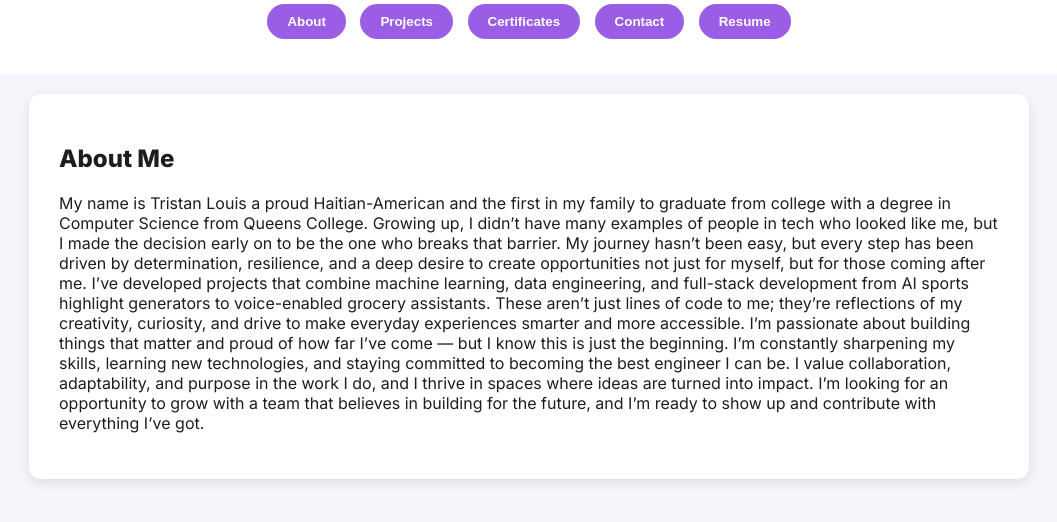
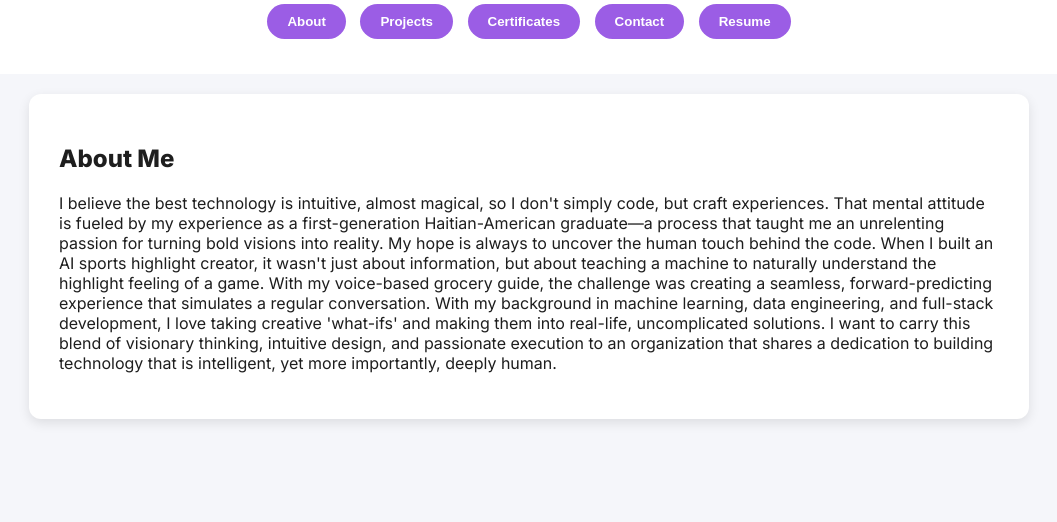
Before and after one commit to Tristdissmiss/Tristdissmiss.github.io, a plain HTML site: page index.html in a window 1280 px wide. Both pictures are taken after a click on the button "Enter". Shown: the part 148-670 px from the top of the page, without its empty margins (111-1168 px from the left). Drawn offline with Linux system fonts and the light colour scheme.

Commit message:
Added something to aboutMe

```diff
--- a/index.html
+++ b/index.html
@@ -36,7 +36,7 @@
     <section id="about" class="hidden section">
       <h2>About Me</h2>
       <p>
-        My name is Tristan Louis a proud Haitian-American and the first in my family to graduate from college with a degree in Computer Science from Queens College. Growing up, I didn’t have many examples of people in tech who looked like me, but I made the decision early on to be the one who breaks that barrier. My journey hasn’t been easy, but every step has been driven by determination, resilience, and a deep desire to create opportunities not just for myself, but for those coming after me. I’ve developed projects that combine machine learning, data engineering, and full-stack development from AI sports highlight generators to voice-enabled grocery assistants. These aren’t just lines of code to me; they’re reflections of my creativity, curiosity, and drive to make everyday experiences smarter and more accessible. I’m passionate about building things that matter and proud of how far I’ve come — but I know this is just the beginning. I’m constantly sharpening my skills, learning new technologies, and staying committed to becoming the best engineer I can be. I value collaboration, adaptability, and purpose in the work I do, and I thrive in spaces where ideas are turned into impact. I’m looking for an opportunity to grow with a team that believes in building for the future, and I’m ready to show up and contribute with everything I’ve got.
+        I believe the best technology is intuitive, almost magical, so I don't simply code, but craft experiences. That mental attitude is fueled by my experience as a first-generation Haitian-American graduate—a process that taught me an unrelenting passion for turning bold visions into reality. My hope is always to uncover the human touch behind the code. When I built an AI sports highlight creator, it wasn't just about information, but about teaching a machine to naturally understand the highlight feeling of a game. With my voice-based grocery guide, the challenge was creating a seamless, forward-predicting experience that simulates a regular conversation. With my background in machine learning, data engineering, and full-stack development, I love taking creative 'what-ifs' and making them into real-life, uncomplicated solutions. I want to carry this blend of visionary thinking, intuitive design, and passionate execution to an organization that shares a dedication to building technology that is intelligent, yet more importantly, deeply human.
       </p>
     </section>
 
```
